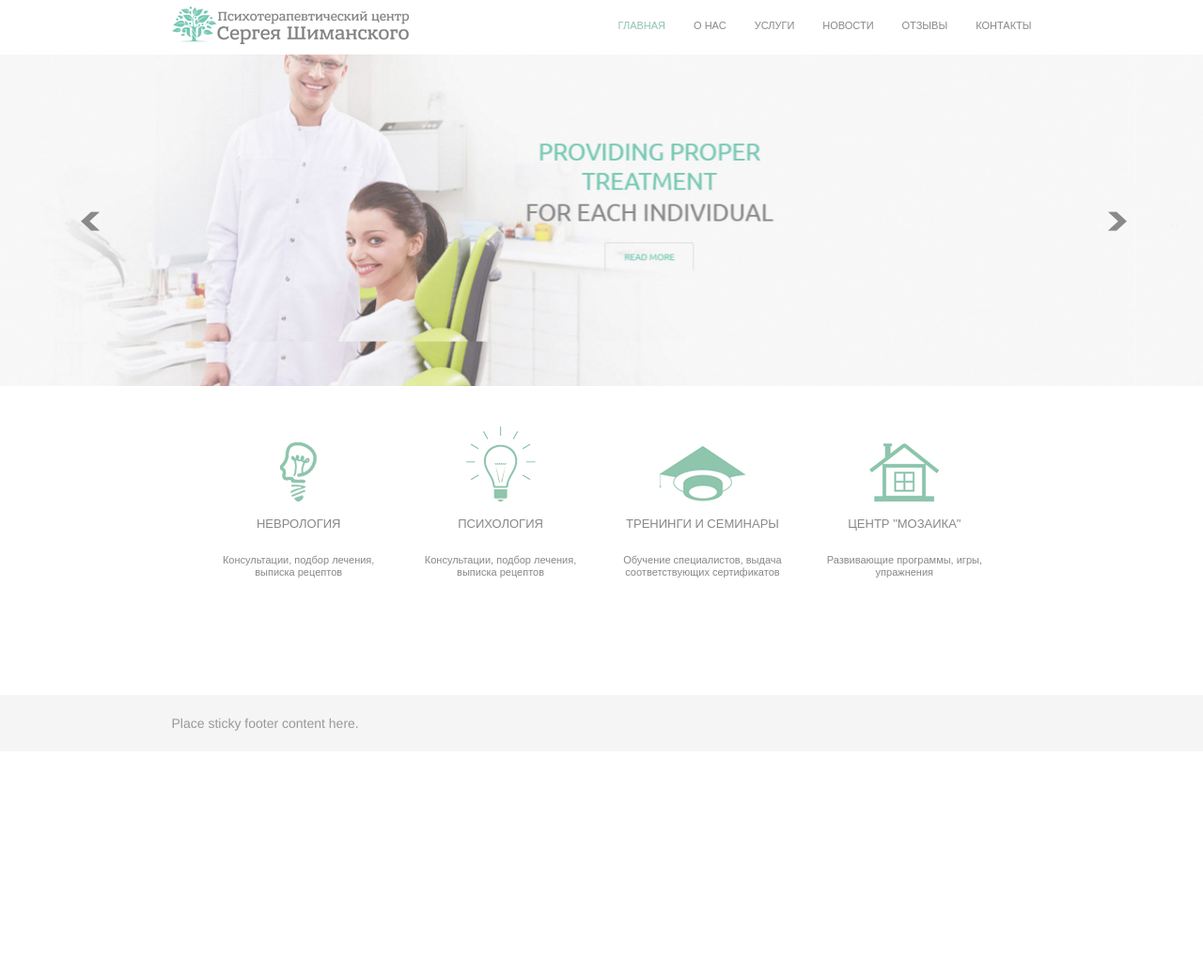
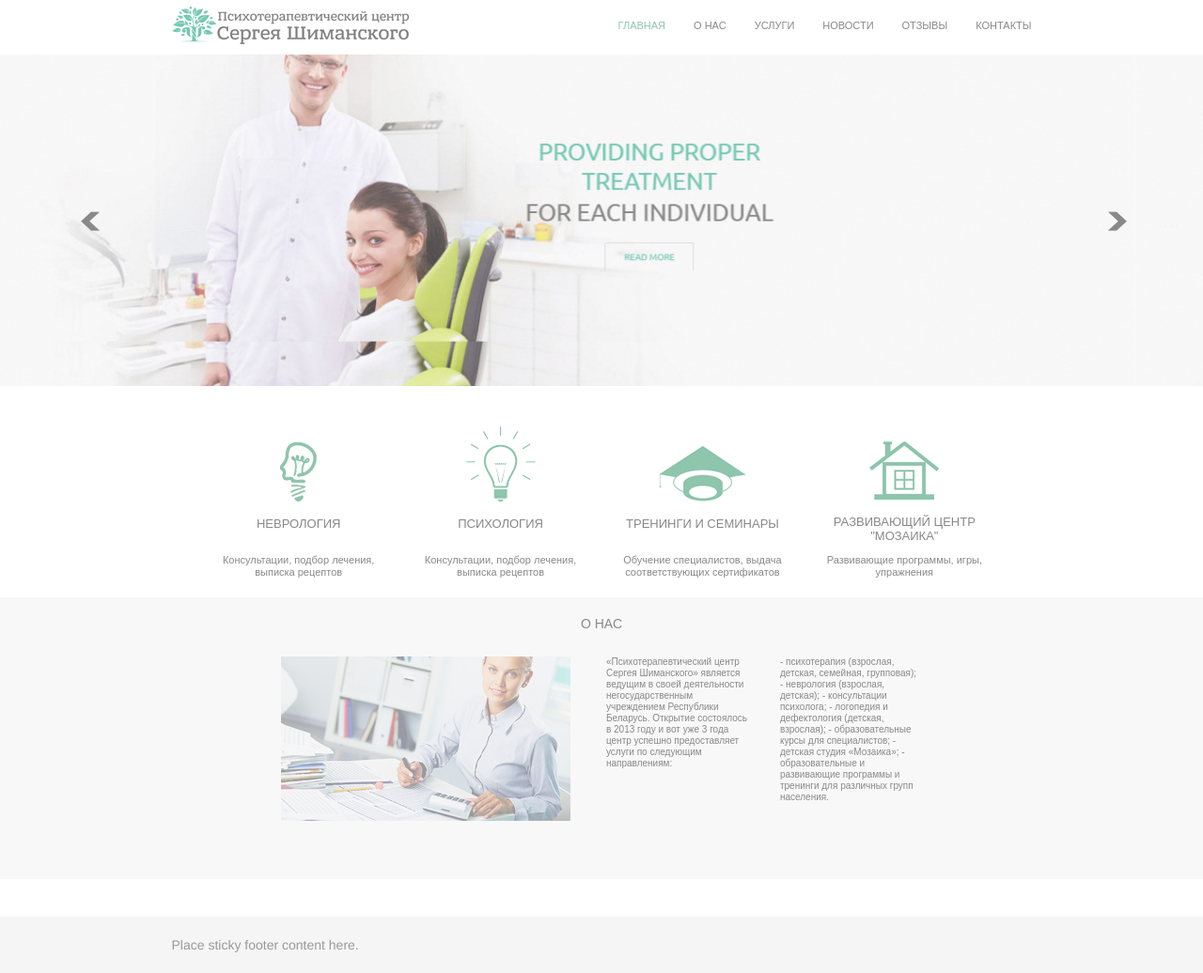
Before and after one commit to Maks-Kudzelin/site-for-centrshymanski, a plain HTML site: page index.html in a window 1280 px wide. Shown: the whole page at 94% size. Before the commit the page ends 800 px from the top, so only its background shows below. Drawn offline with Linux system fonts and the light colour scheme.

Commit message:
Add block 'About us' to index.html

```diff
--- a/index.html
+++ b/index.html
@@ -152,8 +152,8 @@
                                       <img src="images/mozaika.png">
                                     </div>
 
-                                    <div class="href-services">
-                                      <h2>центр "Мозаика" </h2>
+                                    <div class="href-services-mozaika">
+                                      <h2>Развивающий центр "Мозаика" </h2>
                                     </div>
 
                                     <div class="href-services">
@@ -166,8 +166,42 @@
 
                                     </div>
       </div>
+      <!--END Begin page services -->
+
+    <!-- Begin page about us -->
+    <div class="about_us_block">
+
+        <div class="container">
+            <div class="title_about_us">
+              <h3>О нас</h3>
+            </div>
 
 
+                <div class="img_about_us">
+                  <img src="images/img_about_us.jpg" alt="">
+                </div>
+
+                <div class="text_about_us">
+                      <div class="first_part_text_about_us">
+                      <p>«Психотерапевтический центр Сергея Шиманского» является ведущим в своей деятельности негосударственным учреждением Республики Беларусь.
+Открытие состоялось в 2013 году и вот уже 3 года центр успешно предоставляет услуги по следующим направлениям:
+                      </p>
+                      </div>
+                      <div class="second_part_text_about_us">
+                    <p>- психотерапия (взрослая, детская, семейная, групповая);
+- неврология (взрослая, детская);
+- консультации психолога;
+- логопедия и дефектология (детская, взрослая);
+- образовательные курсы для специалистов;
+- детская студия «Мозаика»;
+- образовательные и развивающие программы и тренинги для различных групп населения.
+</p>
+                    </div>
+                </div>
+
+        </div>
+
+    </div>
 
     <div id="footer">
       <div class="container">
--- a/style/style.css
+++ b/style/style.css
@@ -1,3 +1,7 @@
+img {
+  max-width: 100%;
+}
+
 /* Нeader + slider */
 .navbar-default {
     background-color: #fff;
@@ -55,6 +59,16 @@
   display: inline-block;
   padding: 43px 8px 5px;
 }
+.href-services-mozaika {
+  width:195px;
+  height: 42px;
+  color:#888;
+}
+.href-services-mozaika > h2{
+  font: 13px Ubuntu, Arial, sans-serif;
+  text-transform: uppercase;
+  margin-top: 16px;
+}
 .href-services {
     padding-bottom: 15px;
     width: 195px;
@@ -78,3 +92,58 @@
 .list-services > .main-services> .href-services img {
     max-width: 100%;
 }
+/* END  Services */
+
+/* About us block */
+.about_us_block {
+  width: 100%;
+  background-color: #F8F8F8;
+  padding-bottom: 45px;
+  text-align: center;
+}
+.title_about_us {
+  text-align: center;
+  padding-bottom: 17px;
+}
+.title_about_us > h3 {
+  font:14px Ubuntu, Arial, sans-serif;
+  color: #888;
+  text-transform: uppercase;
+}
+.img_about_us {
+  display: inline-block;
+  padding: 0 17px 17px;
+  vertical-align: top;
+}
+.about_us_block > .container > .img_about_us > img {
+  max-width: 100%;
+}
+
+.text_about_us {
+  display: inline-block;
+}
+.first_part_text_about_us {
+  padding-left: 17px;
+  padding-right: 17px;
+  float: left;
+  font:10px/12px Ubuntu, Arial, sans-serif;
+  color: #888;
+  text-align: left;
+}
+.second_part_text_about_us {
+  padding-left: 17px;
+  padding-right: 17px;
+  float: left;
+  font:10px/12px Ubuntu, Arial, sans-serif;
+  color: #888;
+  text-align: left;
+}
+
+@media (min-width: 768px) {
+    .first_part_text_about_us{
+    max-width: 185px;
+  }
+  .second_part_text_about_us {
+    max-width: 185px;
+  }
+}
```
Also changed, not shown: images/img_about_us.jpg (added), style/bootstrap.css.
